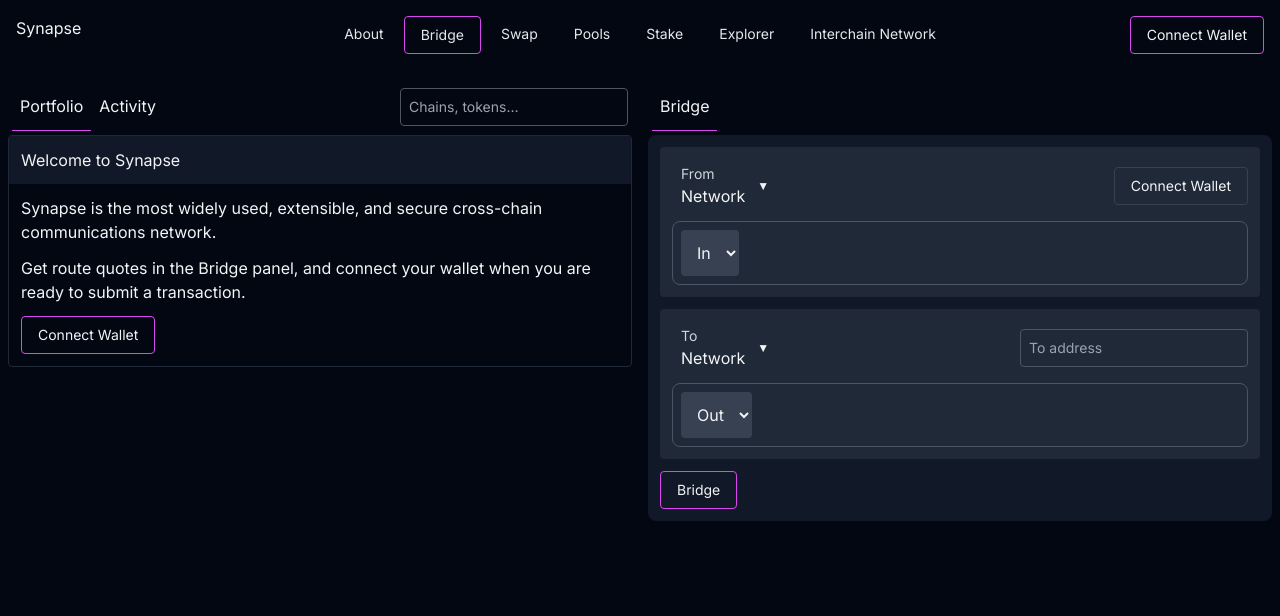
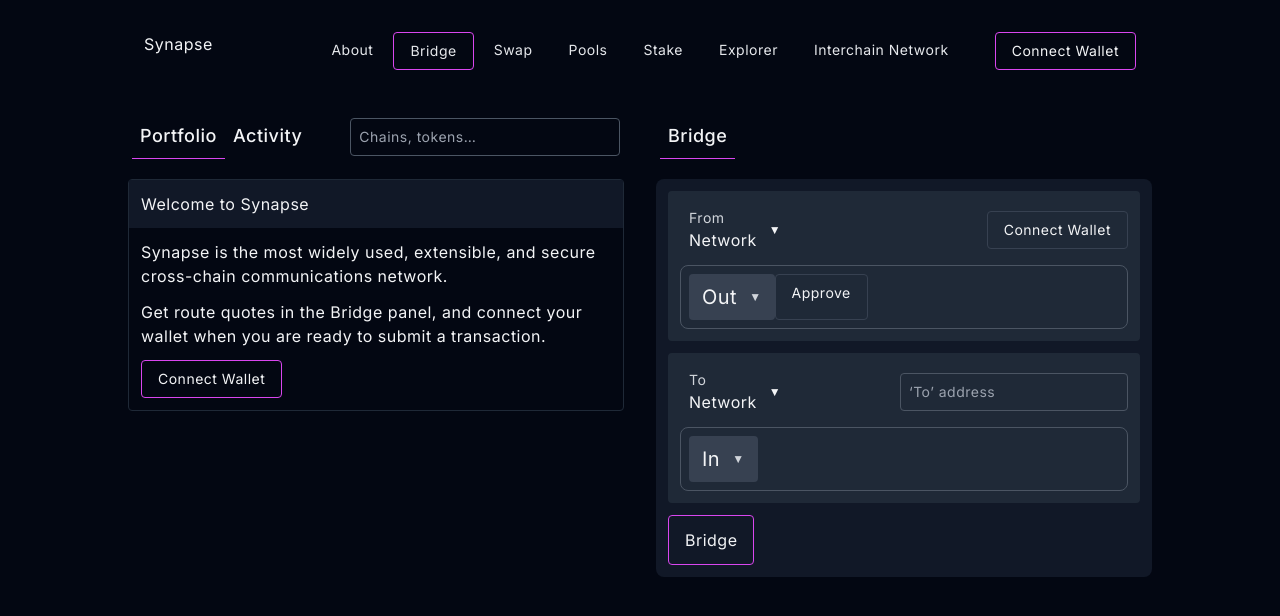
Before and after one commit to lawsonkight/bridge-design-system, a Next.js app: page / in a window 1280 px wide. Shown: the top 616 px of the page. Built offline with nearby package versions, Linux system fonts and the light colour scheme.

Commit message:
token select

```diff
--- a/src/app/components/bridge.tsx
+++ b/src/app/components/bridge.tsx
@@ -1,11 +1,12 @@
 import Tab from './tab'
 import Button from './button-sm'
 import ChainSelect from './select-chain'
+import TokenSelect from './select-token'
 import Input from './input'
 
 export default function Bridge() {
 
-  return <div>
+  return <div className="basis-1 grow flex flex-col gap-4">
 
       <header className="p-1">
         <Tab label="Bridge" selected />
@@ -20,12 +21,9 @@
             <Button label="Connect Wallet" />
           </section>
 
-          <section className="border border-gray-600 p-2 rounded-lg">
-            <select className='bg-gray-700 p-3 rounded hover:outline hover:outline-gray-500 hover:rounded-md'>
-              <option>
-                In
-              </option>
-            </select>
+          <section className="border border-gray-600 p-2 rounded-lg flex">
+            <TokenSelect label="Out" />
+            <Button label="Approve" />
           </section>
 
         </div>
@@ -34,18 +32,16 @@
 
           <section className="grid grid-cols-[1fr_auto] items-center">
             <ChainSelect label="To" />
-            <Input placeholder="To address" />
+            <Input placeholder="&lsquo;To&rsquo; address" />
           </section>
 
           <section className="border border-gray-600 p-2 rounded-lg">
-            <select className='bg-gray-700 p-3 rounded hover:outline hover:outline-gray-500 hover:rounded-md'>
-              <option>Out</option>
-            </select>
+            <TokenSelect label="In" />
           </section>
 
         </div>
 
-       <Button label="Bridge" cta />
+       <Button label="Bridge" size="md" cta />
 
       </div>
 
--- a/src/app/components/button-sm.tsx
+++ b/src/app/components/button-sm.tsx
@@ -1,15 +1,16 @@
 type Props = {
   label: string
   cta?: boolean
+  size?: 'xs' | 'sm' | 'md' | 'lg' | 'xl'
 }
 
-export default function CTAButton({ label, cta }: Props) {
+export default function CTAButton({ label, cta, size='sm' }: Props) {
 
-  let styles = 'py-2 px-4 inline-block border rounded text-sm hover:rounded-md text-center w-fit'
-
-  styles += cta
-    ? ' border-fuchsia-500 hover:bg-fuchsia-950'
-    : ' border-gray-700 hover:border-gray-500'
+  let styles = `px-4 inline-block border rounded hover:rounded-md text-center w-fit cursor-pointer text-${size} ${size === 'sm' ? 'py-2' : 'py-3'}
+  border ${cta
+    ? 'border-fuchsia-500 hover:bg-fuchsia-950'
+    : 'border-gray-700 hover:border-gray-500'
+  }`
 
   return <a className={styles}>
     {label}
--- a/src/app/components/header.tsx
+++ b/src/app/components/header.tsx
@@ -3,7 +3,7 @@
 
 export default function Header() {
 
-  return <header className="grid p-3 md:p-4 gap-3">
+  return <header className="grid p-3 md:p-4 gap-3 w-full max-w-5xl">
 
     <div className="row-start-1 col-start-1 align-self-center">
       <h1>Synapse</h1>
--- /dev/null
+++ b/src/app/components/select-token.tsx
@@ -0,0 +1,21 @@
+type Props = {
+  label: 'Out' | 'In'
+  token?: string
+  cta?: boolean
+}
+
+export default function ChainSelect({ label, token, cta }: Props) {
+
+  console.log(label, token, cta)
+
+  let styles = `flex w-min px-3 py-2 ${token ? 'text-lg' : 'text-xl'} bg-gray-700 rounded hover:rounded-md gap-3 items-center
+    border ${cta
+    ? 'border-fuchsia-500'
+    : 'border-transparent hover:border hover:border-gray-400'
+  }`
+
+  return <div className={styles}>
+    {token || label}<span className="text-xs text-gray-300">▼</span>
+  </div>
+
+}
--- a/src/app/components/tab.tsx
+++ b/src/app/components/tab.tsx
@@ -5,7 +5,7 @@
 
 export default function Tab({ label, selected }: Props) {
 
-  let styles = 'px-2 py-3 inline-block'
+  let styles = `p-2 inline-block text-lg font-medium`
   if (selected) styles += ' border-b border-fuchsia-500'
 
   return <div className={styles}>
--- a/src/app/components/wallet-view.tsx
+++ b/src/app/components/wallet-view.tsx
@@ -4,11 +4,11 @@
 
 export default function Wallet() {
 
-  return <div>
+  return <div className="basis-1 grow flex flex-col gap-4">
 
-    <header className="flex p-1 gap-1 items-center">
+    <header className="grid grid-cols-[max-content_1fr] p-1 gap-10 items-center">
 
-      <div className="grow">
+      <div>
         <Tab label="Portfolio" selected={true} />
         <Tab label="Activity"/>
       </div>
--- a/src/app/globals.css
+++ b/src/app/globals.css
@@ -19,6 +19,13 @@
 body {
   @apply text-gray-100;
   @apply bg-gray-950;
+  display: flex;
+  flex-direction: column;
+  gap: 1rem;
+  align-items: center;
+  line-height: 1.5;
+  letter-spacing: .5px;
+
 }
 
 input {
@@ -26,3 +33,9 @@
   border: 1px solid white;
   @apply text-sm;
 }
+
+@media (min-width: 48rem) {
+  body {
+    padding: 1rem;
+  }
+}
--- a/src/app/page.tsx
+++ b/src/app/page.tsx
@@ -7,9 +7,12 @@
 export default function Home() {
   return <>
     <Header />
-    <main className="m-2 grid grid-cols-2 gap-4">
+    <main className="
+      m-2 gap-8 max-w-md flex flex-col
+      md:flex md:flex-row-reverse md:max-w-5xl
+    ">
+      <Bridge />
       <Wallet />
-      <Bridge />
     </main>
     {/* <Footer /> */}
   </>
```
Also changed, not shown: src/app/assets/synapse-logo.svg (added).
